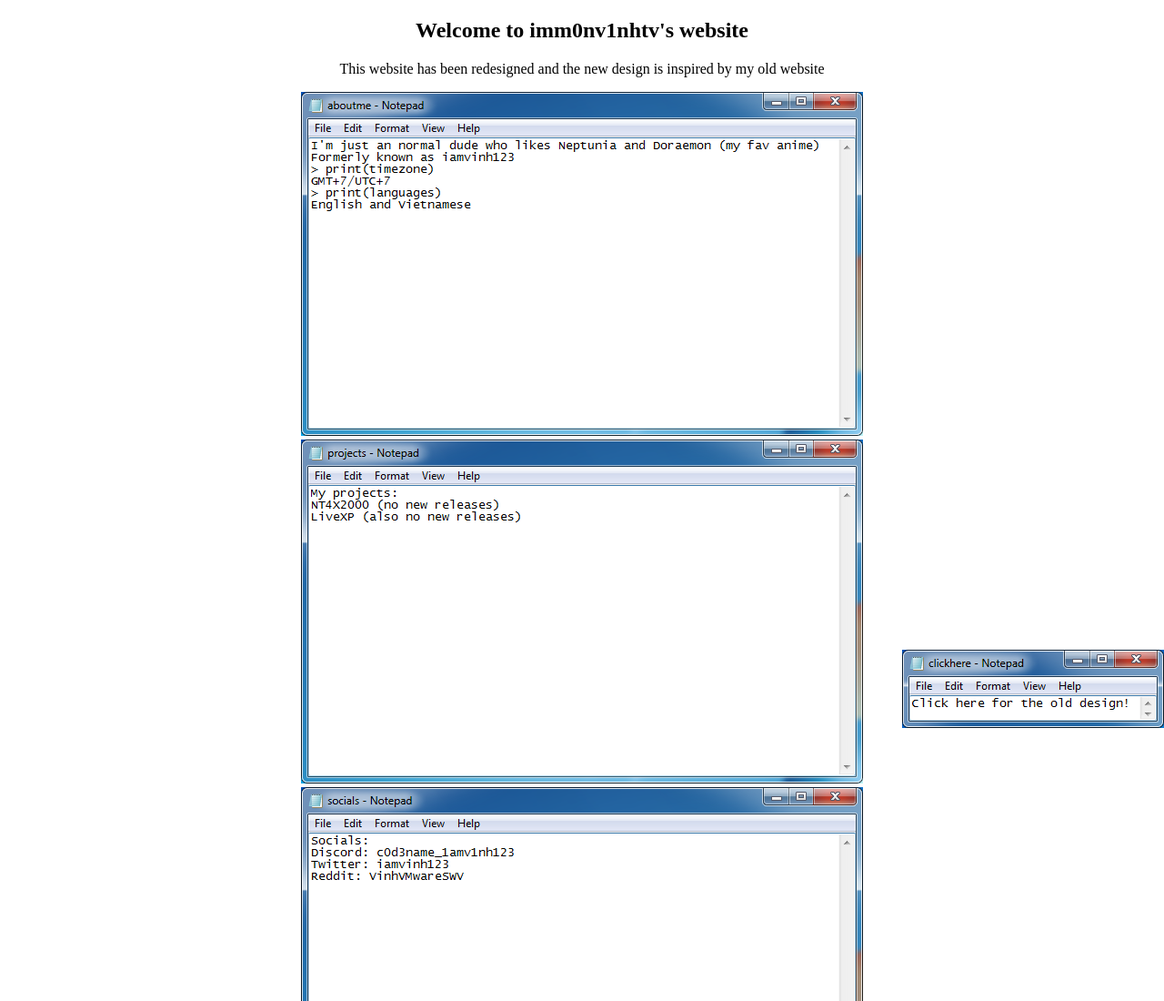
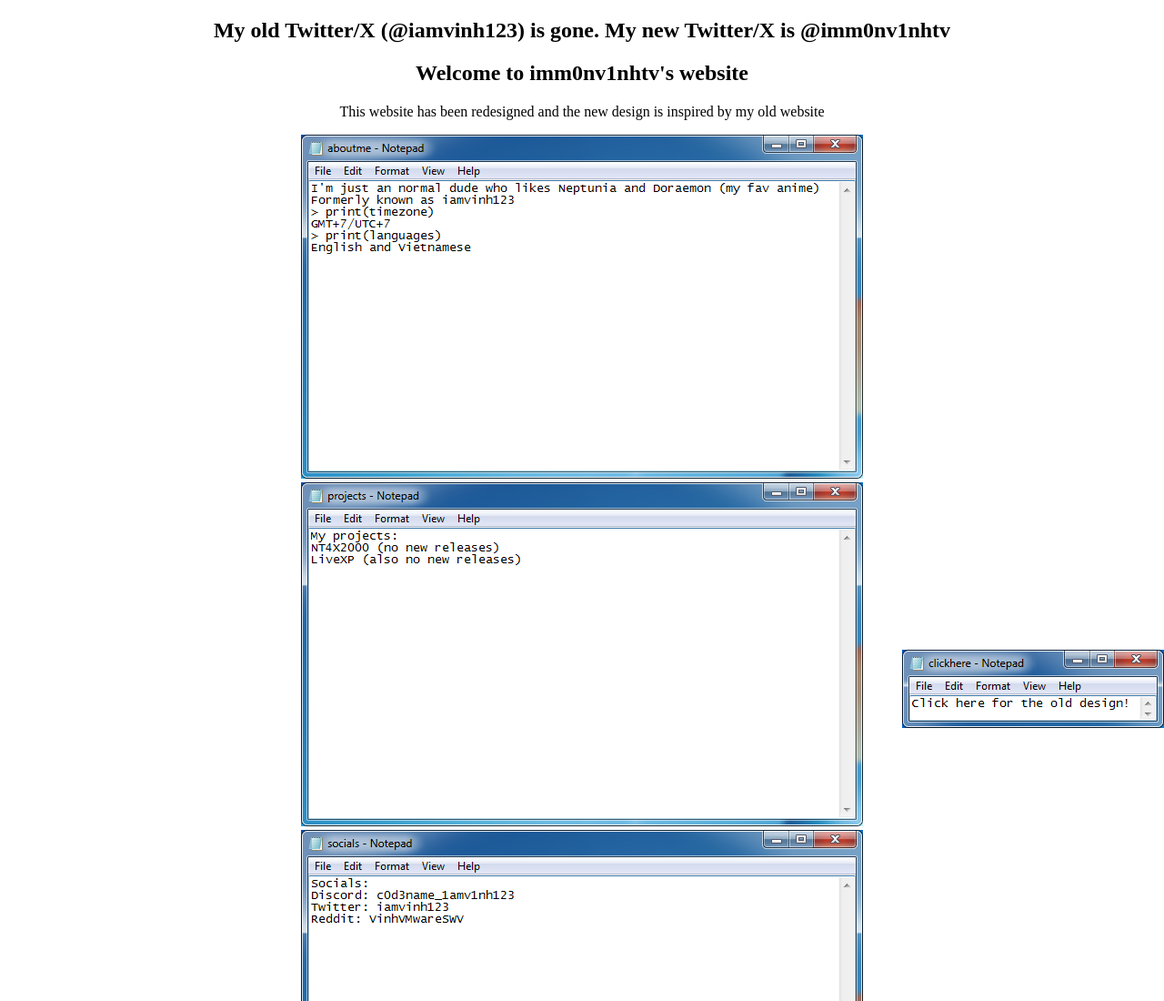
Before and after one commit to imm0nv1nhtv/my-site, a plain HTML site: page index.html in a window 1280 px wide. Shown: the top 1100 px of the page at 91% size. Drawn offline with Linux system fonts and the light colour scheme.

Commit message:
Update index.html

```diff
--- a/index.html
+++ b/index.html
@@ -18,6 +18,7 @@
 <body>
 
 <title>imm0nv1nhtv's website</title>
+<h2>My old Twitter/X (@iamvinh123) is gone. My new Twitter/X is @imm0nv1nhtv
 <h2>Welcome to imm0nv1nhtv's website</h2>
 <p>This website has been redesigned and the new design is inspired by my old website</p>
 
```
